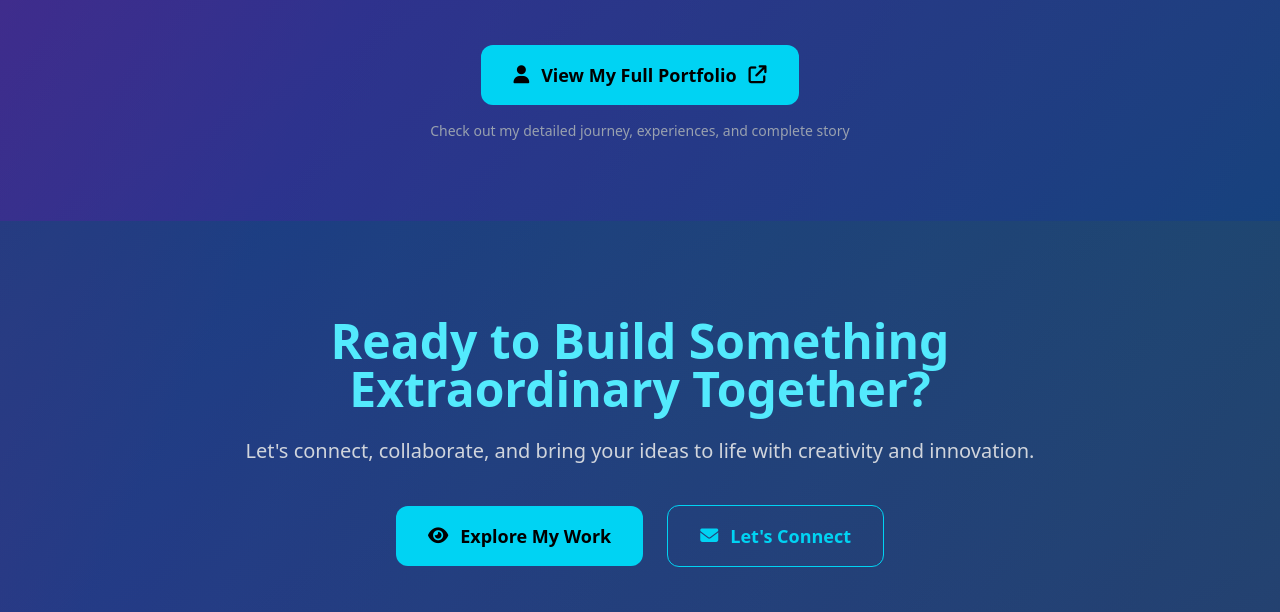
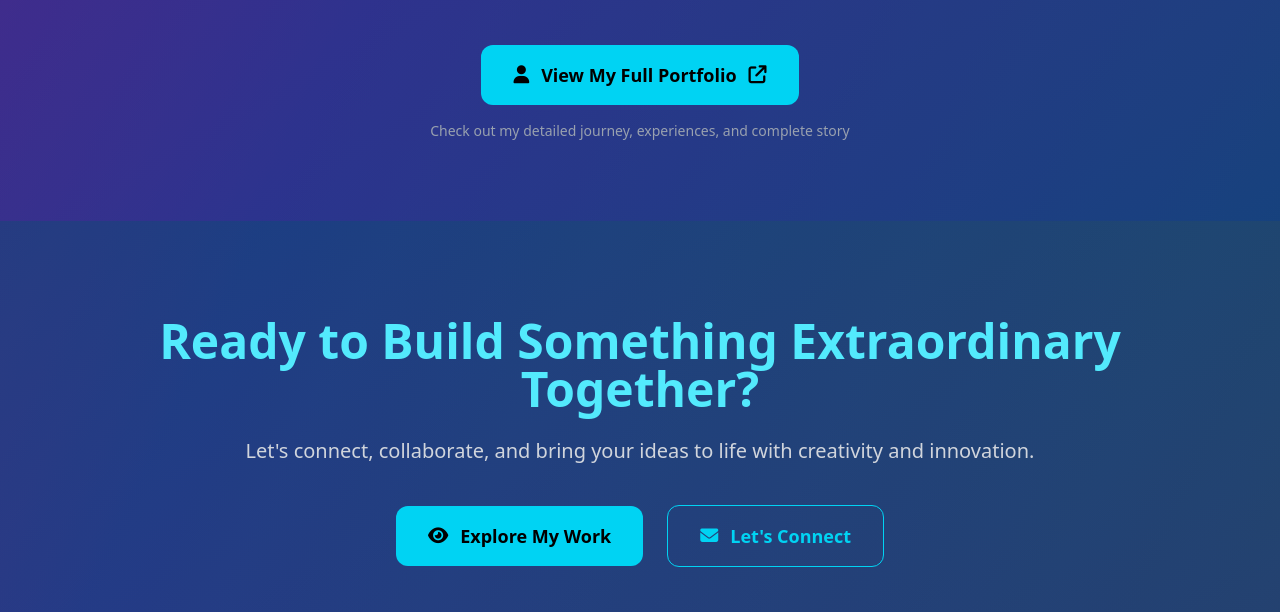
Before and after one commit to NK-infinite/Dev_World_by_Nikhil, a website: page index.html in a window 1280 px wide. Shown: the part 1963-2575 px from the top of the page. Drawn offline with Linux system fonts and the light colour scheme.

Commit message:
Updates Store (collab)

```diff
--- a/index.html
+++ b/index.html
@@ -295,7 +295,7 @@
 <section id="collab" class="py-24 px-6 relative overflow-hidden text-center">
   <div class="absolute inset-0 bg-gradient-to-br from-cyan-900/30 to-purple-900/30"></div>
 
-  <div class="relative z-10 max-w-4xl mx-auto">
+  <div class="relative max-w-5xl mx-auto">
     <h2 class="text-5xl font-bold mb-6 fade-in text-cyan-300">
       Ready to Build Something Extraordinary Together?
     </h2>
```
Also changed, not shown: src/output.css.
